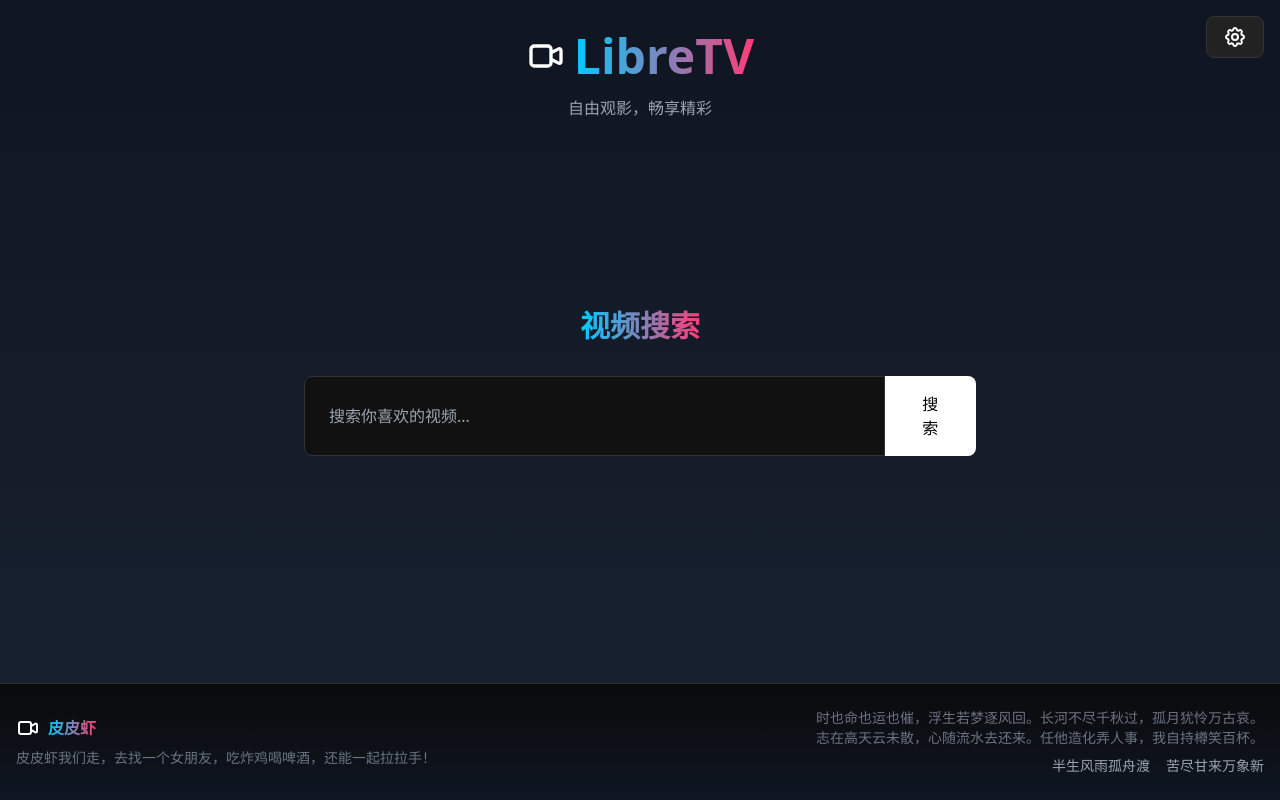
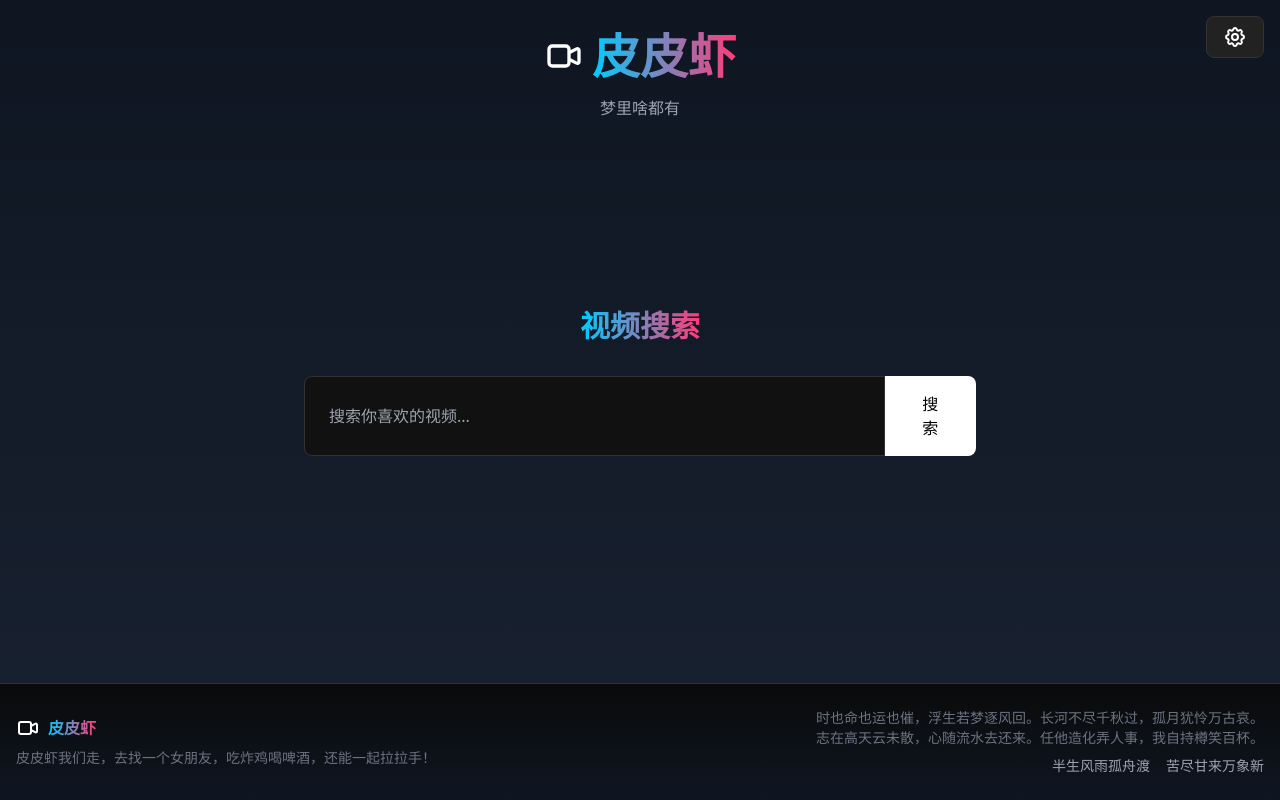
Before and after one commit to rootoooo/tv, a plain HTML site: page index.html in a window 1280 px wide. Drawn offline with nearby package versions, Linux system fonts and the light colour scheme; a script that the page names is missing.

Commit message:
Update index.html

```diff
--- a/index.html
+++ b/index.html
@@ -145,9 +145,9 @@
                     <svg class="w-10 h-10 mr-2" fill="none" stroke="currentColor" viewBox="0 0 24 24">
                         <path stroke-linecap="round" stroke-linejoin="round" stroke-width="2" d="M15 10l4.553-2.276A1 1 0 0121 8.618v6.764a1 1 0 01-1.447.894L15 14M5 18h8a2 2 0 002-2V8a2 2 0 00-2-2H5a2 2 0 00-2 2v8a2 2 0 002 2z"></path>
                     </svg>
-                    <h1 class="text-5xl font-bold gradient-text">LibreTV</h1>
+                    <h1 class="text-5xl font-bold gradient-text">皮皮虾</h1>
                 </div>
-                <p class="text-gray-400 mb-8">自由观影，畅享精彩</p>
+                <p class="text-gray-400 mb-8">梦里啥都有</p>
             </header>
 
             <!-- 搜索区域：默认居中 -->
```
